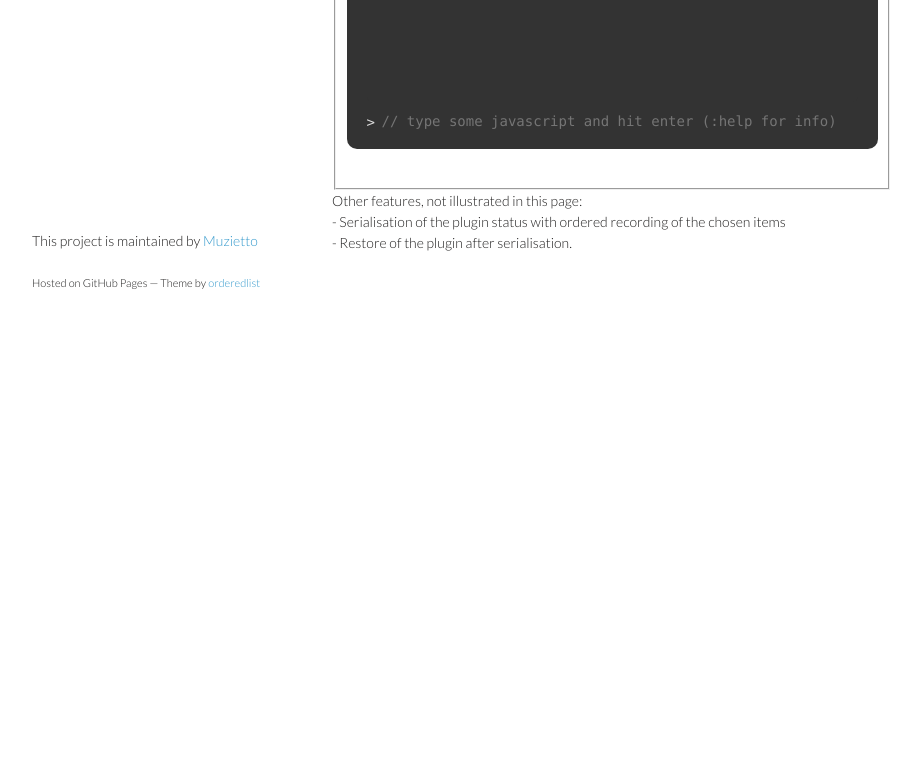
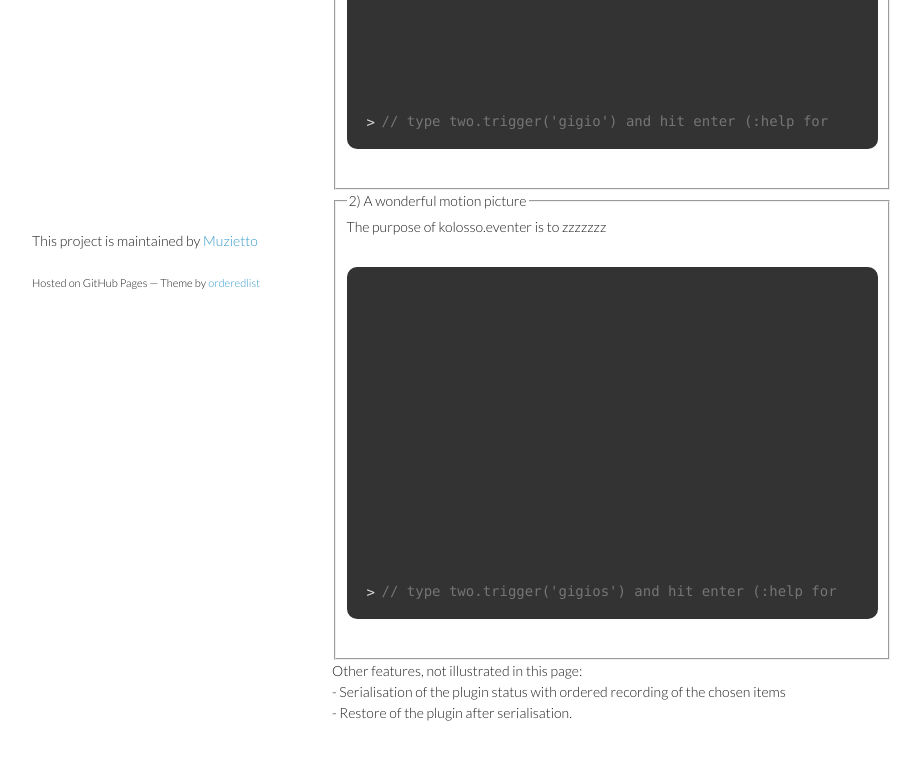
Before and after one commit to Muzietto/kolosso-eventer, a plain HTML site: page index.html in a window 1280 px wide. Shown: the part 438-1198 px from the top of the page, without its empty margins (178-1099 px from the left). Before the commit the page ends 800 px from the top, so only its background shows below. Drawn offline with nearby package versions, Linux system fonts and the light colour scheme.

Commit message:
two sandboxes, eventuallly!

```diff
--- a/index.html
+++ b/index.html
@@ -48,6 +48,11 @@
           <p>The purpose of kolosso.eventer is to yyyyy</p>
           <div class="sandbox" id="sandbox1">sandbox loading...</div>
         </fieldset>
+        <fieldset id="allDefaultsDiv" class="" style="">
+          <legend>2) A wonderful motion picture</legend>
+          <p>The purpose of kolosso.eventer is to zzzzzzz</p>
+          <div class="sandbox" id="sandbox2">sandbox loading...</div>
+        </fieldset>
 
         <!-- The sandbox template -->
         <script type="text/template" id="tplSandbox">
@@ -75,24 +80,35 @@
       </footer>
     </div>
     <script src="javascripts/scale.fix.js"></script>
-    <script src="javascripts/kolosso-eventer.js"></script>
     <script src="javascripts/libs/underscore.min.js"></script>
     <script src="javascripts/libs/backbone.min.js"></script>
     <script src="javascripts/libs/backbone-localstorage.min.js"></script><!-- opt -->
     <script src="javascripts/libs/jquery.min.js"></script>
 
+    <script src="javascripts/kolosso-eventer.js"></script>
+    <script src="javascripts/sample_01.js"></script>
+
     <script src="javascripts/sandbox-console.js"></script>
     <script type="text/javascript">
       jQuery(document).ready(function($) {
         // Create the sandbox:
-        window.sandbox = new Sandbox.View({
+        window.sandbox1 = new Sandbox.View({
           el : $('#sandbox1'),
           model : new Sandbox.Model(), // or etc.
           // these are optional (defaults are given here):
-          resultPrefix : "  => ",
+          resultPrefix : " => ",
           helpText : "type javascript commands into the console, hit enter to evaluate. \n[up/down] to scroll through history, ':clear' to reset it. \n[alt + return/up/down] for returns and multi-line editing.",
           tabCharacter : "\t",
-          placeholder : "// type some javascript and hit enter (:help for info)"
+          placeholder : "// type two.trigger('gigio') and hit enter (:help for info)"
+        });
+        window.sandbox2 = new Sandbox.View({
+          el : $('#sandbox2'),
+          model : new Sandbox.Model(), // or etc.
+          // these are optional (defaults are given here):
+          resultPrefix : " => ",
+          helpText : "type javascript commands into the console, hit enter to evaluate. \n[up/down] to scroll through history, ':clear' to reset it. \n[alt + return/up/down] for returns and multi-line editing.",
+          tabCharacter : "\t",
+          placeholder : "// type two.trigger('gigios') and hit enter (:help for info)"
         });
       });
     </script>
```
